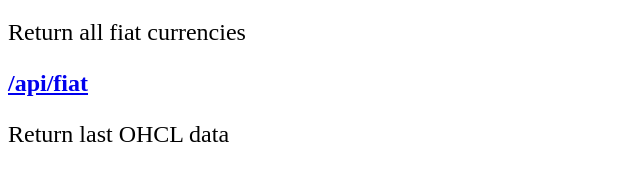
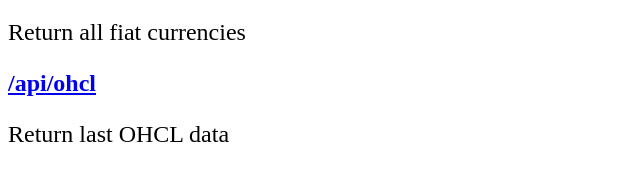
Before and after one commit to BitCannaGlobal/BCNAracle, a plain HTML site: page API_server/index.html in a window 1280 px wide. Shown: the part 431-612 px from the top of the page, 0-640 px from the left. Drawn offline with Linux system fonts and the light colour scheme.

Commit message:
fix typo

```diff
--- a/API_server/index.html
+++ b/API_server/index.html
@@ -7,5 +7,5 @@
 <p style="font-size: 1.5em;">Return the BCNA/<em>ticker</em>&nbsp;fiat value.<br />For example replace&nbsp;<em>ticker</em>&nbsp;by&nbsp;<strong><em>usd</em></strong>&nbsp;or&nbsp;<strong><em>eur</em></strong></p>
 <h2><a href="/api/fiat">/api/fiat</a></h2>
 <p style="font-size: 1.5em;">Return all fiat currencies</p>
-<h2><a href="/api/ohcl">/api/fiat</a></h2>
+<h2><a href="/api/ohcl">/api/ohcl</a></h2>
 <p style="font-size: 1.5em;">Return last OHCL data</p>
```
